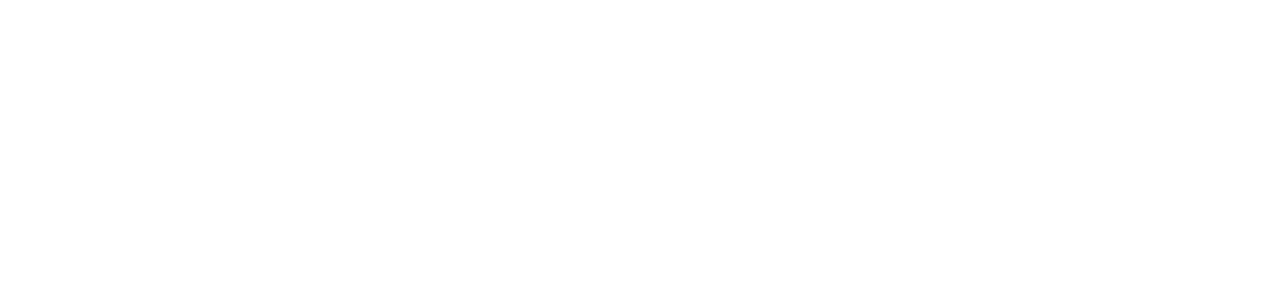
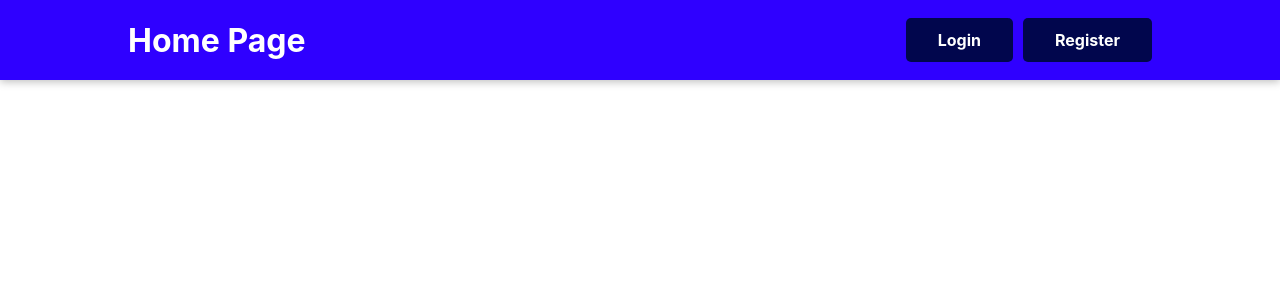
Before and after one commit to Patrykshub/wish-list-splitter, a React (Create React App) app: page / in a window 1280 px wide. Shown: the top 300 px of the page. Built offline with nearby package versions, Linux system fonts and the light colour scheme; the HTML template or start-up script is replaced by a standard one.

Commit message:
feat: Header

```diff
--- a/src/App.tsx
+++ b/src/App.tsx
@@ -1,5 +1,9 @@
+import HomePage from './components/Layout/HomePage'
+
 function App() {
-  return <div></div>;
+  return <div>
+    <HomePage/>
+  </div>;
 }
 
 export default App;
--- /dev/null
+++ b/src/components/Layout/HeaderButton.module.css
@@ -0,0 +1,38 @@
+.button {
+    cursor: pointer;
+    font: inherit;
+    border: none;
+    background-color: #01064d;
+    color: white;
+    padding: 0.75rem 2rem;
+    display: flex;
+    justify-content: space-around;
+    align-items: center;
+    border-radius: 5px;
+    font-weight: bold;
+    margin-left: 10px;
+  }
+
+  .button:hover,
+  .button:active {
+    background-color: #000a8f;
+  }
+
+  .icon {
+    width: 1.35rem;
+    height: 1.35rem;
+    margin-right: 0.5rem;
+  }
+
+  .badge {
+    background-color: #b94517;
+    padding: 0.25rem 1rem;
+    border-radius: 25px;
+    margin-left: 1rem;
+    font-weight: bold;
+  }
+
+  .button:hover .badge,
+  .button:active .badge {
+    background-color: #92320c;
+  }
--- /dev/null
+++ b/src/components/Layout/HomePage.module.css
@@ -0,0 +1,21 @@
+.header {
+    position: fixed;
+    top: 0;
+    left: 0;
+    width: 80%;
+    height: 5rem;
+    background-color: #2f00ff;
+    color: white;
+    display: flex;
+    justify-content: space-between;
+    align-items: center;
+    padding: 0 10%;
+    box-shadow: 0 2px 8px rgba(0, 0, 0, 0.25);
+    z-index: 10;
+  }
+
+  .buttons {
+    display: flex;
+    justify-content: space-between;
+    align-items: center;
+  }
--- /dev/null
+++ b/src/components/Layout/HomePage.tsx
@@ -0,0 +1,16 @@
+import LoginButton from "./LoginButton";
+import classes from "./HomePage.module.css";
+import RegisterButton from "./RegisterButton";
+
+function HomePage() {
+  return (
+    <header className={classes.header}>
+      <h1>Home Page</h1>
+      <div className={classes.buttons}>
+        <LoginButton />
+        <RegisterButton />
+      </div>
+    </header>
+  );
+}
+export default HomePage;
--- /dev/null
+++ b/src/components/Layout/LoginButton.tsx
@@ -0,0 +1,10 @@
+import classes from './HeaderButton.module.css';
+
+function LoginButton() {
+    return (
+        <button className={classes.button}>
+            <span>Login</span>
+        </button>
+    );
+};
+export default LoginButton;
--- /dev/null
+++ b/src/components/Layout/RegisterButton.tsx
@@ -0,0 +1,10 @@
+import classes from './HeaderButton.module.css';
+
+function RegisterButton() {
+    return (
+        <button className={classes.button}>
+            <span>Register</span>
+        </button>
+    );
+};
+export default RegisterButton;
```
